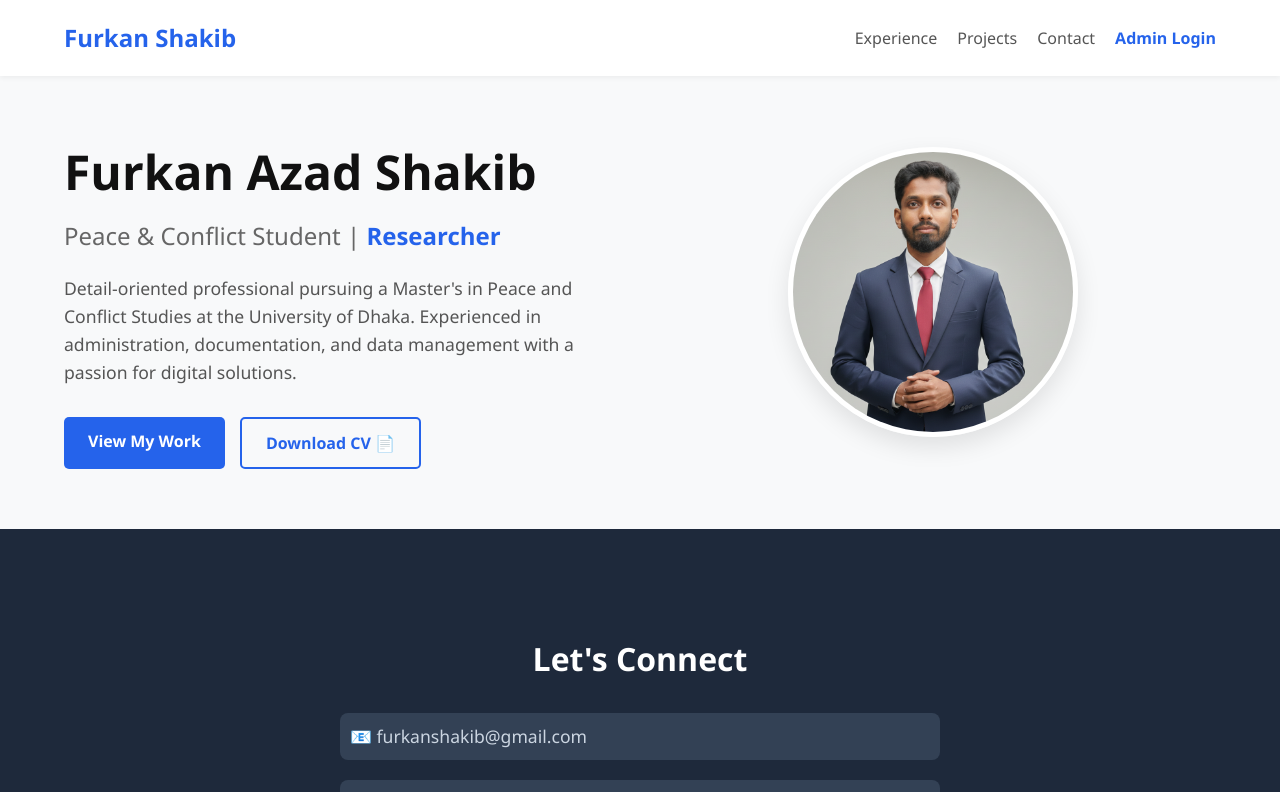
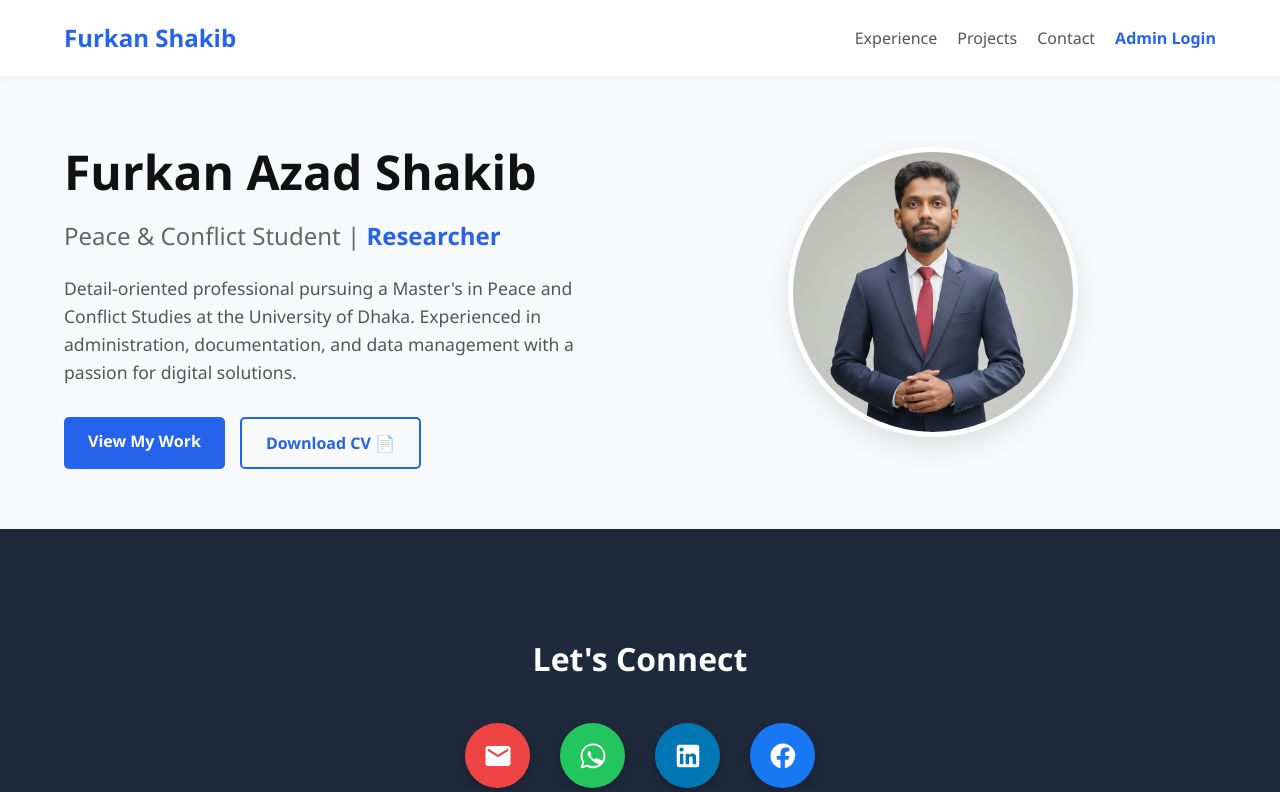
Before and after one commit to furkanshakib/my-dynamic-portfolio, a React (Vite) app in the folder client/: page / in a window 1280 px wide. Shown: the top 792 px of the page. Built offline with nearby package versions, Linux system fonts and the light colour scheme.

Commit message:
Updated contact section with circular brand logos

```diff
--- a/client/src/Home.jsx
+++ b/client/src/Home.jsx
@@ -1,6 +1,48 @@
 import React, { useState, useRef } from 'react';
 import { Link } from 'react-router-dom';
 import emailjs from '@emailjs/browser';
+
+// --- HELPER COMPONENT FOR CIRCULAR CONTACT ICONS ---
+// This handles the hover effect and styling for each icon.
+function ContactIcon({ href, color, iconPath, label }) {
+  const [isHovered, setIsHovered] = useState(false);
+
+  const iconStyle = {
+    display: 'flex',
+    justifyContent: 'center',
+    alignItems: 'center',
+    width: '65px',  // Size of the circle
+    height: '65px',
+    borderRadius: '50%', // Makes it circular
+    background: color,   // Brand color
+    color: 'white',
+    textDecoration: 'none',
+    boxShadow: '0 4px 10px rgba(0,0,0,0.2)',
+    transition: 'transform 0.3s ease, box-shadow 0.3s ease',
+    // Hover effect: Scale up and increase shadow
+    transform: isHovered ? 'scale(1.15)' : 'scale(1)',
+    boxShadow: isHovered ? '0 8px 15px rgba(0,0,0,0.3)' : '0 4px 10px rgba(0,0,0,0.2)',
+  };
+
+  return (
+    <a
+      href={href}
+      target="_blank"
+      rel="noreferrer"
+      style={iconStyle}
+      onMouseEnter={() => setIsHovered(true)}
+      onMouseLeave={() => setIsHovered(false)}
+      aria-label={label}
+    >
+      {/* Render the SVG icon path passed as a prop */}
+      <svg xmlns="http://www.w3.org/2000/svg" width="30" height="30" viewBox="0 0 24 24" fill="currentColor">
+        {iconPath}
+      </svg>
+    </a>
+  );
+}
+// --------------------------------------------------
+
 
 function Home() {
   const myPhoto = "/profile.png";
@@ -21,11 +63,6 @@ function Home() {
           alert("Failed to send. Please try again.");
           setIsSending(false);
       });
-  };
-
-  const contactLinkStyle = {
-    display: 'flex', alignItems: 'center', gap: '10px', color: '#cbd5e1', textDecoration: 'none',
-    fontSize: '1.1rem', marginBottom: '10px', padding: '10px', background: '#334155', borderRadius: '8px', transition: '0.3s'
   };
 
   return (
@@ -65,19 +102,49 @@ function Home() {
         </div>
       </header>
 
-      {/* 3. CONTACT SECTION */}
+      {/* 3. CONTACT SECTION (UPDATED WITH CIRCULAR LOGOS) */}
       <section id="contact" style={{ padding: '80px 20px', background: '#1e293b', color: 'white', marginTop: '60px', width: '100%', boxSizing: 'border-box' }}>
-        <div style={{ maxWidth: '600px', margin: '0 auto' }}>
-          <h2 style={{ fontSize: '2rem', marginBottom: '30px', textAlign: 'center' }}>Let's Connect</h2>
+        <div style={{ maxWidth: '600px', margin: '0 auto', textAlign: 'center' }}>
+          <h2 style={{ fontSize: '2rem', marginBottom: '40px' }}>Let's Connect</h2>
 
-          <div style={{ display: 'flex', flexDirection: 'column', gap: '10px', marginBottom: '40px' }}>
-            <a href="mailto:furkanshakib@gmail.com" style={contactLinkStyle}>📧 furkanshakib@gmail.com</a>
-            <a href="https://wa.me/8801624767370" target="_blank" rel="noreferrer" style={contactLinkStyle}>📞 +880 1624-767370 (WhatsApp)</a>
-            <a href="https://www.linkedin.com/in/furkanshakib/" target="_blank" rel="noreferrer" style={contactLinkStyle}>💼 LinkedIn Profile</a>
-            <a href="https://www.facebook.com/furkan.shakib/" target="_blank" rel="noreferrer" style={contactLinkStyle}>💙 Facebook Profile</a>
+          {/* Horizontal Row of Circular Icons */}
+          <div style={{ display: 'flex', justifyContent: 'center', gap: '30px', marginBottom: '50px', flexWrap: 'wrap' }}>
+
+            {/* Email Icon (Red) */}
+            <ContactIcon
+              href="mailto:furkanshakib@gmail.com"
+              color="#ef4444"
+              label="Email"
+              iconPath={<path d="M20 4H4c-1.1 0-1.99.9-1.99 2L2 18c0 1.1.9 2 2 2h16c1.1 0 2-.9 2-2V6c0-1.1-.9-2-2-2zm0 4l-8 5-8-5V6l8 5 8-5v2z"/>}
+            />
+
+            {/* WhatsApp Icon (Green) */}
+            <ContactIcon
+              href="https://wa.me/8801624767370"
+              color="#22c55e"
+              label="WhatsApp"
+              iconPath={<path d="M12.04 2c-5.46 0-9.91 4.45-9.91 9.91 0 1.75.46 3.45 1.32 4.95L2.05 22l5.25-1.38c1.45.79 3.08 1.21 4.74 1.21 5.46 0 9.91-4.45 9.91-9.91 0-2.65-1.03-5.14-2.9-7.01C17.18 3.03 14.69 2 12.04 2zM12.05 20.21c-1.5 0-2.97-.39-4.29-1.14l-.31-.18-3.19.84.85-3.1-.2-.32c-.86-1.38-1.32-2.96-1.32-4.58 0-4.63 3.77-8.4 8.4-8.4 2.24 0 4.35.87 5.94 2.46 1.59 1.59 2.46 3.7 2.46 5.94 0 4.63-3.77 8.4-8.39 8.4zM16.39 14.27c-.23-.11-1.39-.68-1.61-.76-.21-.08-.37-.11-.52.11-.16.23-.6.76-.74.91-.14.16-.27.18-.5.07-.23-.11-.96-.35-1.83-1.13-.67-.6-1.12-1.33-1.26-1.58-.13-.23-.01-.35.1-.46.1-.1.23-.27.35-.41.11-.14.16-.23.23-.39.08-.16.04-.3-.02-.41-.07-.11-.52-1.26-.72-1.72-.19-.46-.39-.39-.52-.39-.13 0-.27 0-.41 0-.14 0-.37.05-.56.27-.19.21-.72.7-.72 1.72s.74 2 1.12 2.56c.39.56 2.33 3.56 5.66 4.99.79.34 1.4.54 1.89.69.8.25 1.53.21 2.11.13.66-.09 1.39-.57 1.59-1.12.21-.56.21-1.05.14-1.16-.07-.11-.21-.16-.44-.27z"/>}
+            />
+
+            {/* LinkedIn Icon (Blue) */}
+            <ContactIcon
+              href="https://www.linkedin.com/in/furkanshakib/"
+              color="#0077b5"
+              label="LinkedIn"
+              iconPath={<path d="M19 3a2 2 0 0 1 2 2v14a2 2 0 0 1-2 2H5a2 2 0 0 1-2-2V5a2 2 0 0 1 2-2h14zm-.5 15.5v-5.3a3.26 3.26 0 0 0-3.26-3.26c-.85 0-1.84.52-2.32 1.3v-1.11h-2.79v8.37h2.79v-4.93c0-.77.62-1.4 1.39-1.4a1.4 1.4 0 0 1 1.4 1.4v4.93h2.79zM6.88 8.56a1.68 1.68 0 0 0 1.68-1.68c0-.93-.75-1.69-1.68-1.69a1.69 1.69 0 0 0-1.69 1.69c0 .93.76 1.68 1.69 1.68zm1.39 9.94v-8.37H5.5v8.37h2.77z"/>}
+            />
+
+            {/* Facebook Icon (Dark Blue) */}
+            <ContactIcon
+              href="https://www.facebook.com/furkan.shakib/"
+              color="#1877f2"
+              label="Facebook"
+              iconPath={<path d="M22 12c0-5.52-4.48-10-10-10S2 6.48 2 12c0 4.84 3.44 8.87 8 9.8V15H7v-3h3v-2.29c0-2.88 1.71-4.51 4.38-4.51 1.28 0 2.64.23 2.64.23v2.88h-1.49c-1.43 0-1.88.89-1.88 1.79V12h3.2l-.51 3H13.5v6.8c4.56-.93 8-4.96 8-9.8z"/>}
+            />
+
           </div>
 
-          <p style={{ color: '#94a3b8', textAlign: 'center', marginBottom: '20px' }}>Or send me a direct message:</p>
+          <p style={{ color: '#94a3b8', marginBottom: '20px' }}>Or send me a direct message:</p>
 
           <form ref={form} onSubmit={sendEmail} style={{ display: 'flex', flexDirection: 'column', gap: '15px' }}>
             <input type="text" name="user_name" required placeholder="Your Name" style={{ padding: '12px', borderRadius: '5px', border: 'none', background: '#334155', color: 'white' }} />
```
